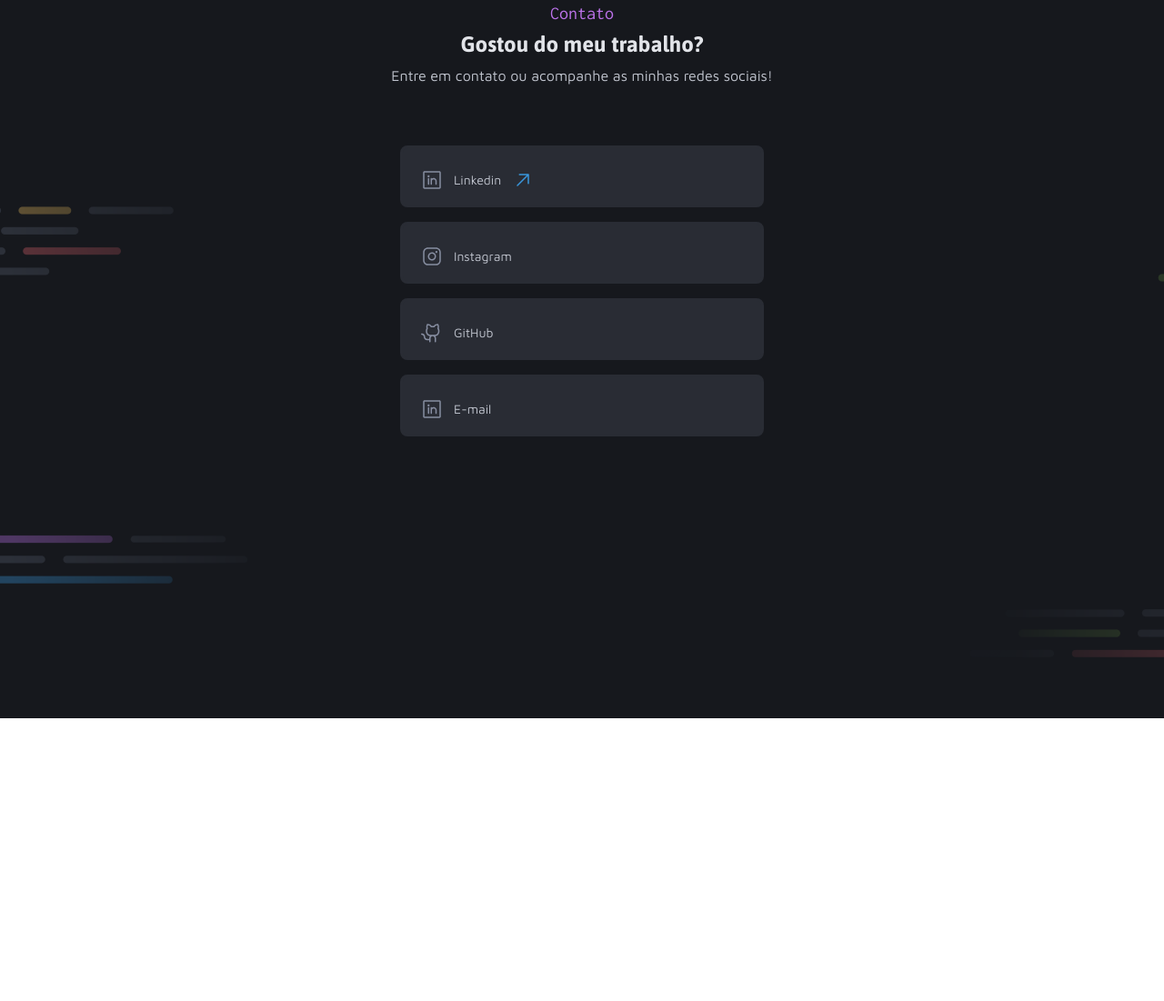
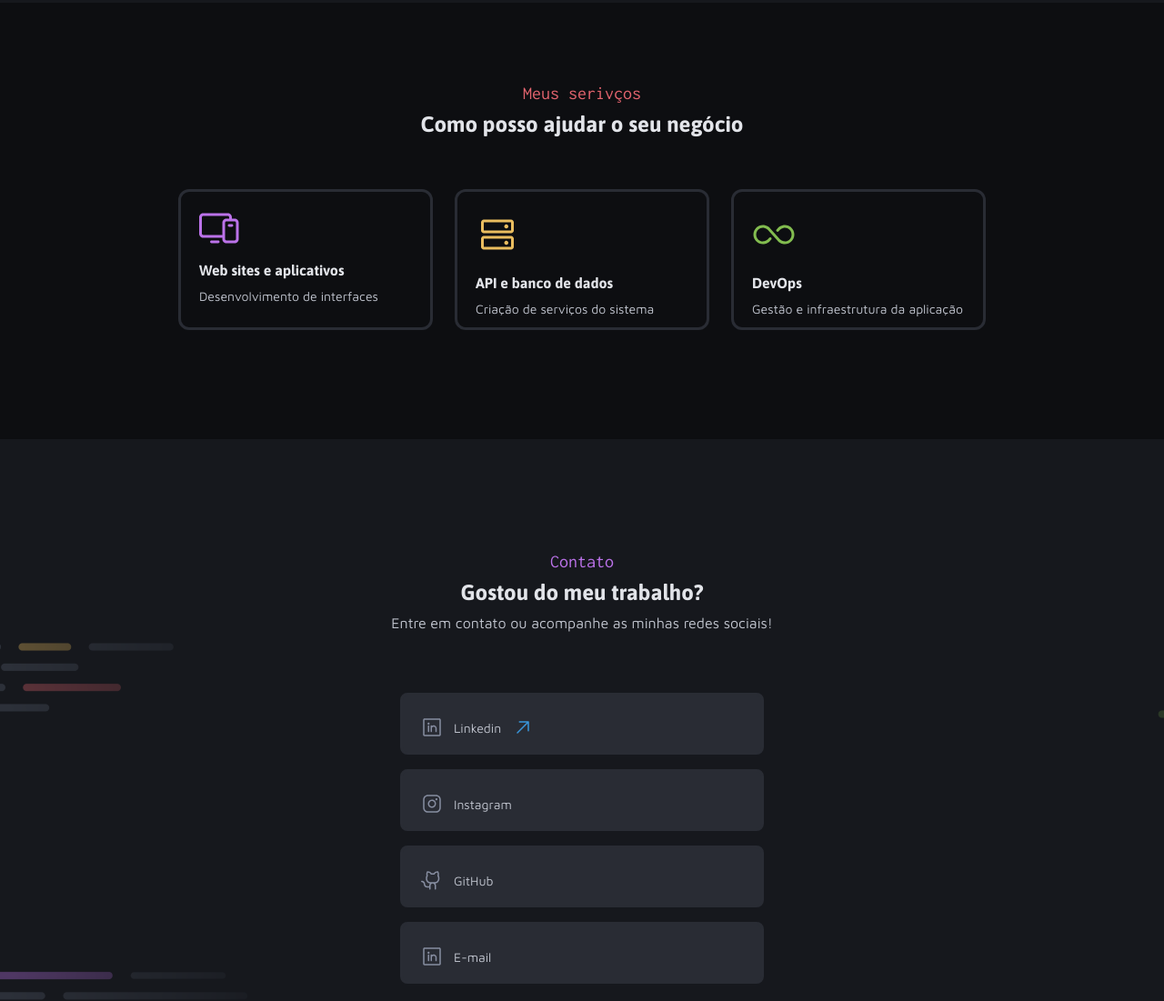
Before and after one commit to rafadev075/portifolio, a plain HTML site: page index.html in a window 1280 px wide. Shown: the part 1657-2758 px from the top of the page at 91% size. Before the commit the page ends 2447 px from the top, so only its background shows below. Drawn offline with Linux system fonts and the light colour scheme.

Commit message:
adicionando menu ( MEUS SERVIÇOS )

```diff
--- a/index.html
+++ b/index.html
@@ -125,6 +125,41 @@
   </div>
 
   <div>
+    <header id="services">
+      <div class="my">
+        <h3 class="my-work">Meus serivços</h3>
+        <h2>Como posso ajudar o seu negócio</h2>
+      </div>
+
+      <div class="col auto grid gap-24">
+        <section class="my-services">
+          <img src="assets/services/pc.svg" alt="icone pc" class="social pdb-20">
+          <div class="grid gap-8">
+            <p class="srv pdl-20">Web sites e aplicativos</p>
+            <p class="srv2 pdl-20 pdb-20">Desenvolvimento de interfaces</p>
+          </div>
+        </section>
+
+        <section class="my-services">
+          <img src="assets/services/HardDrives.svg" alt="icone dados" class="social pdb-20">
+          <div class="grid gap-8">
+            <p class="srv pdl-20">API e banco de dados</p>
+            <p class="srv2 pdl-20 pdb-20">Criação de serviços do sistema</p>
+          </div>
+        </section>
+
+        <section class="my-services col">
+          <img src="assets/services/Infinity.svg" alt="icone inifinty" class="social pdb-20">
+          <div class="grid gap-8">
+            <p class="srv pdl-20">DevOps</p>
+            <p class="srv2 pdl-20 pdb-20">Gestão e infraestrutura da aplicação</p>
+          </div>
+        </section>
+      </div>
+    </header>
+  </div>
+
+  <div>
     <header id="pai3">
       <div class="grid gap-8 pd-48">
         <h3 class="contact">Contato</h3>
--- a/style/header.css
+++ b/style/header.css
@@ -171,6 +171,7 @@ figure img {
   background-image: url(../assets/Background_Contacts.png);
   background-size: cover;
   height: 787px;
+  padding-top: 123px;
 
 }
 
@@ -269,6 +270,39 @@ figure.work {
   padding-top: 23px;
 }
 
+#services {
+  background: var(--gray-600);
+  padding: 88px 120px 120px 120px;
+}
+
+.my-services {
+  border: solid var(--gray-400);
+  border-radius: 12px;
+  width: 280px;
+  height: 155px;
+  /* gap: 20px; */
+  /* justify-content: center; */
+}
+
+.srv {
+  display: grid;
+  font: var(--title-sm);
+  color: var(--gray-100);
+  justify-content: start;
+  height: 20px;
+}
+
+.srv2 {
+  display: grid;
+  font: var(--text-sm);
+  color: var(--gray-200);
+  justify-content: start;
+  padding-inline: 12px;
+  text-align: justify;
+  height: 20px;
+}
+
+
 /* .seta {
   display: grid;
   justify-self: end;
--- a/style/utility.css
+++ b/style/utility.css
@@ -18,6 +18,14 @@
   padding-bottom: 48px;
 }
 
+.pdb-20 {
+  padding-bottom: 20px;
+}
+
+.pdl-20 {
+  padding-left: 20px;
+}
+
 .gap-16 {
   gap: 16px;
 }
@@ -31,3 +39,7 @@
 .auto {
   grid-auto-flow: column;
 }
+
+.gap-20 {
+  gap: 20px;
+}
```
Also changed, not shown: assets/services/HardDrives.svg (added), assets/services/Infinity.svg (added), assets/services/pc.svg (added).
